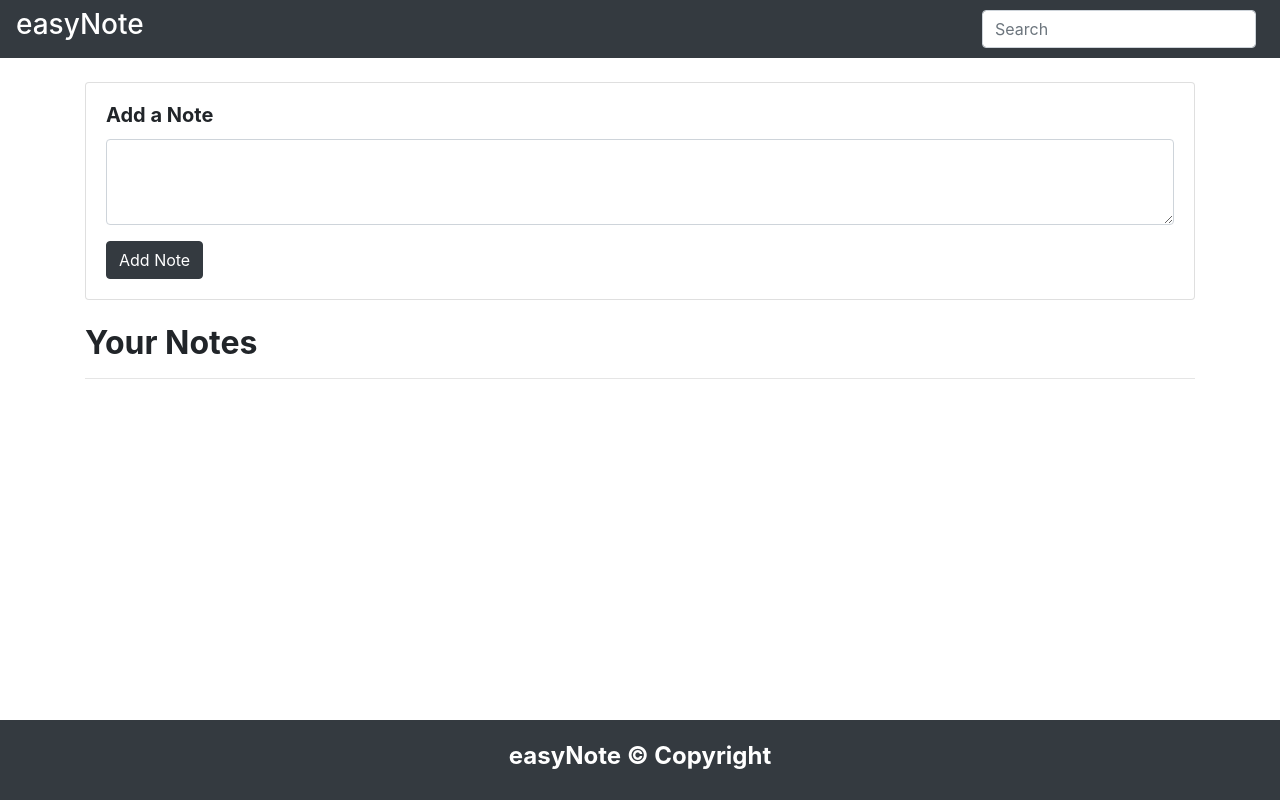
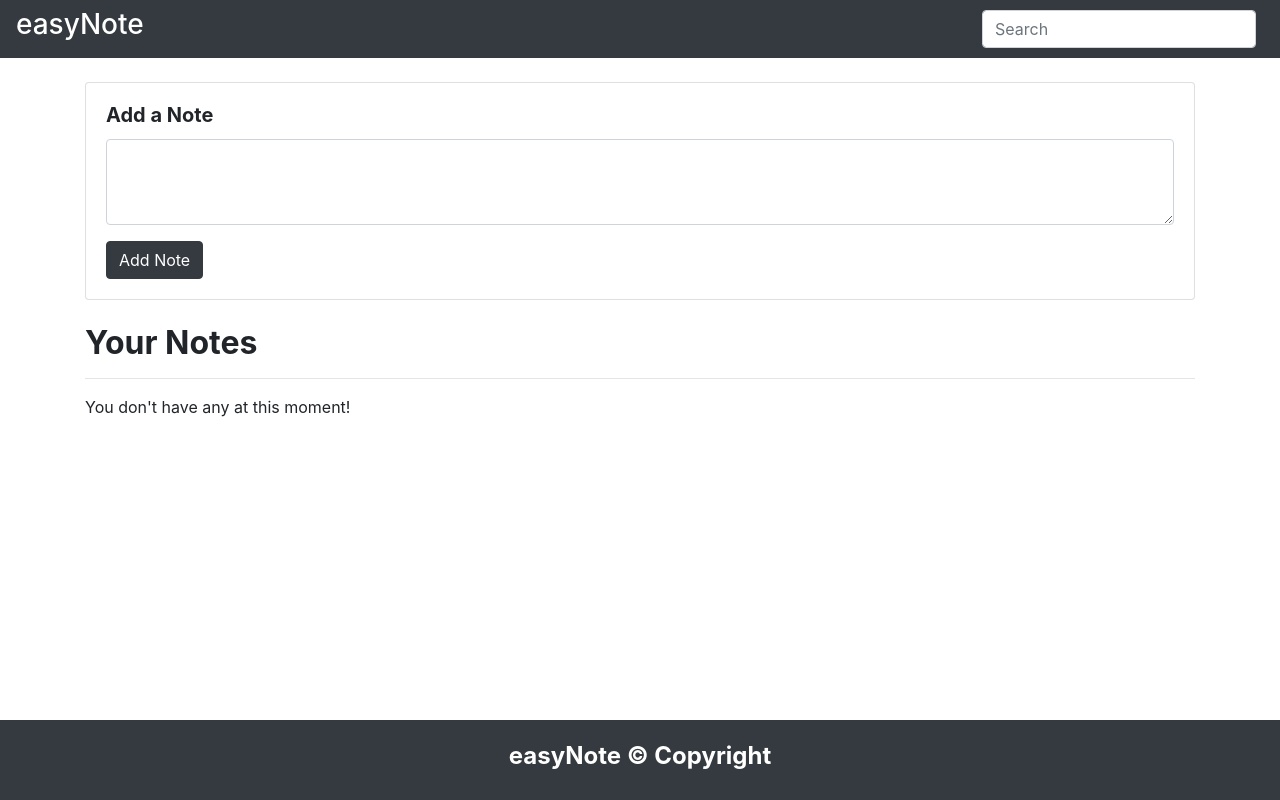
Before and after one commit to ronit-bhati/easynote, a plain HTML site: page index.html in a window 1280 px wide. Drawn offline with nearby package versions, Linux system fonts and the light colour scheme; the site is published under a folder, as on GitHub Pages, so addresses that start at the root find nothing.

Commit message:
updated path to js file

```diff
--- a/index.html
+++ b/index.html
@@ -72,6 +72,6 @@
 <script src="https://cdn.jsdelivr.net/npm/bootstrap@4.3.1/dist/js/bootstrap.min.js"
     integrity="sha384-JjSmVgyd0p3pXB1rRibZUAYoIIy6OrQ6VrjIEaFf/nJGzIxFDsf4x0xIM+B07jRM"
     crossorigin="anonymous"></script>
-<script src="/easyNote/js/app.js"></script>
+<script src="js/app.js"></script>
 
 </html>
```
